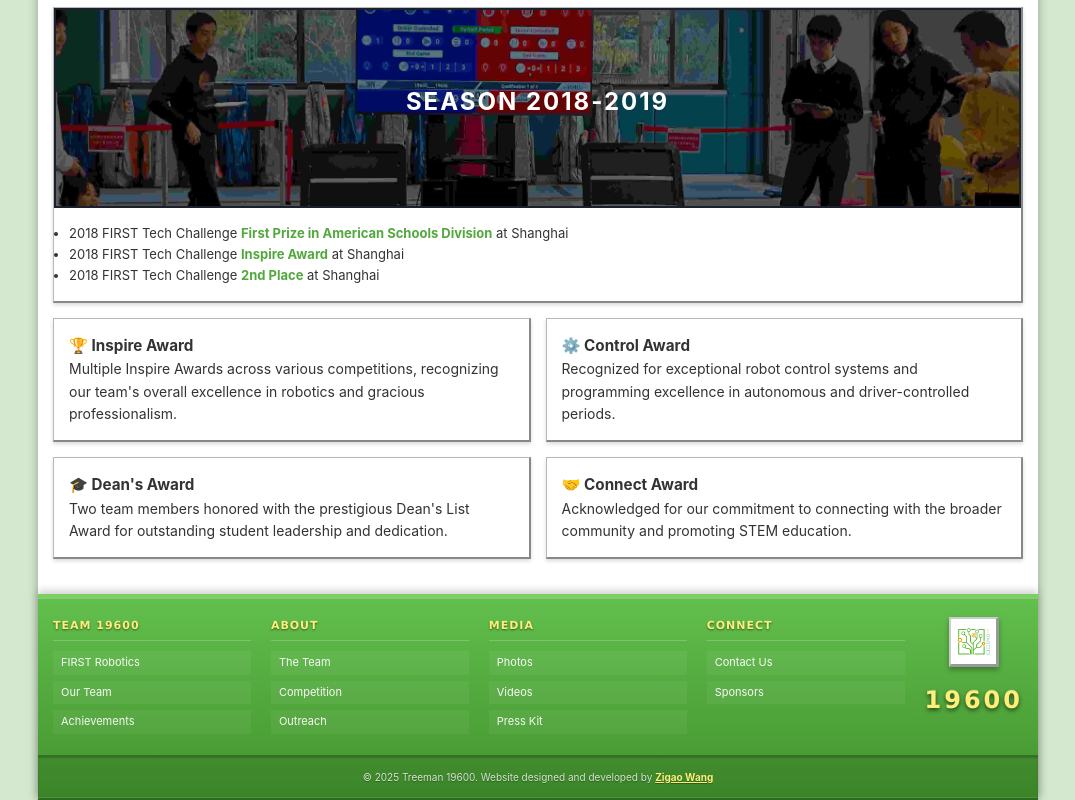
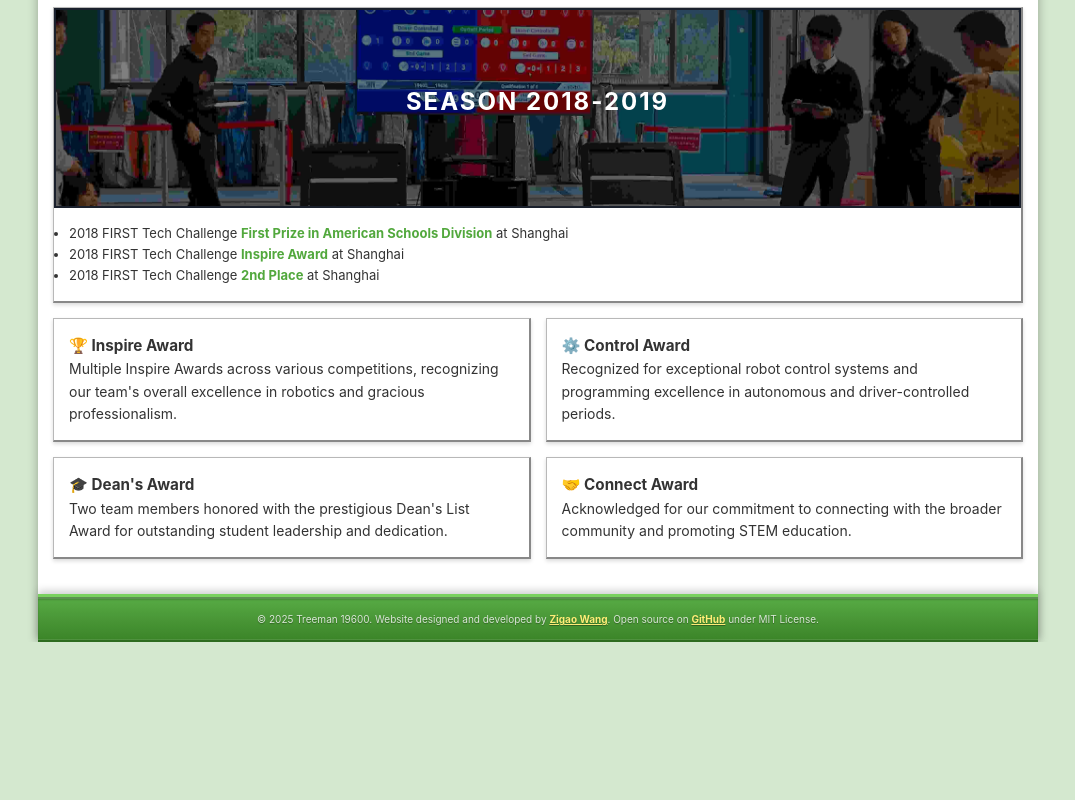
Before and after one commit to ZigaoWang/19600.org, a plain HTML site: page achievements.html in a window 1280 px wide. Shown: the part 3197-3997 px from the top of the page, without its empty margins (102-1177 px from the left). After the commit the page ends 3839 px from the top, so only its background shows below. Drawn offline with Linux system fonts and the light colour scheme.

Commit message:
fix: removed useless links in footer and added open source

```diff
--- a/achievements.html
+++ b/achievements.html
@@ -205,37 +205,8 @@
     </div>
 
     <footer class="site-footer">
-        <div class="footer-container">
-            <div class="footer-column">
-                <h4>Team 19600</h4>
-                <a href="#">FIRST Robotics</a>
-                <a href="#">Our Team</a>
-                <a href="#">Achievements</a>
-            </div>
-            <div class="footer-column">
-                <h4>About</h4>
-                <a href="#">The Team</a>
-                <a href="#">Competition</a>
-                <a href="#">Outreach</a>
-            </div>
-            <div class="footer-column">
-                <h4>Media</h4>
-                <a href="#">Photos</a>
-                <a href="#">Videos</a>
-                <a href="#">Press Kit</a>
-            </div>
-            <div class="footer-column">
-                <h4>Connect</h4>
-                <a href="#">Contact Us</a>
-                <a href="#">Sponsors</a>
-            </div>
-            <div class="footer-logo">
-                <img src="images/logo.ico" alt="Treeman Logo">
-                <div class="footer-number">19600</div>
-            </div>
-        </div>
         <div class="footer-bottom">
-            <p>&copy; 2025 Treeman 19600. Website designed and developed by <a href="https://zigao.wang">Zigao Wang</a></p>
+            <p>&copy; 2025 Treeman 19600. Website designed and developed by <a href="https://zigao.wang">Zigao Wang</a>. Open source on <a href="https://github.com/ZigaoWang/19600.org">GitHub</a> under MIT License.</p>
         </div>
     </footer>
 
```
Also changed, not shown: competition.html (+1 -30 lines), index.html (+1 -30 lines), sponsors.html (+1 -30 lines), team.html (+1 -30 lines).
